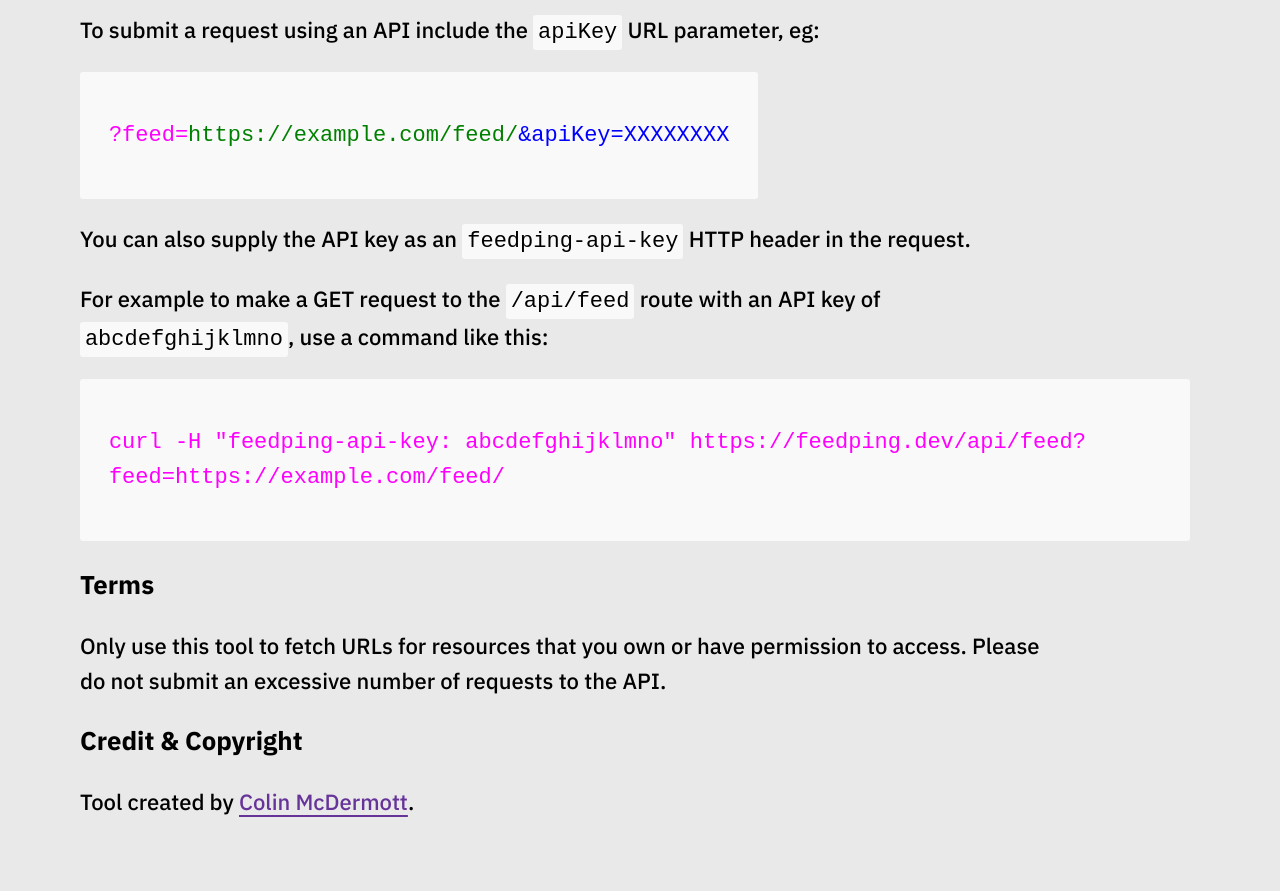
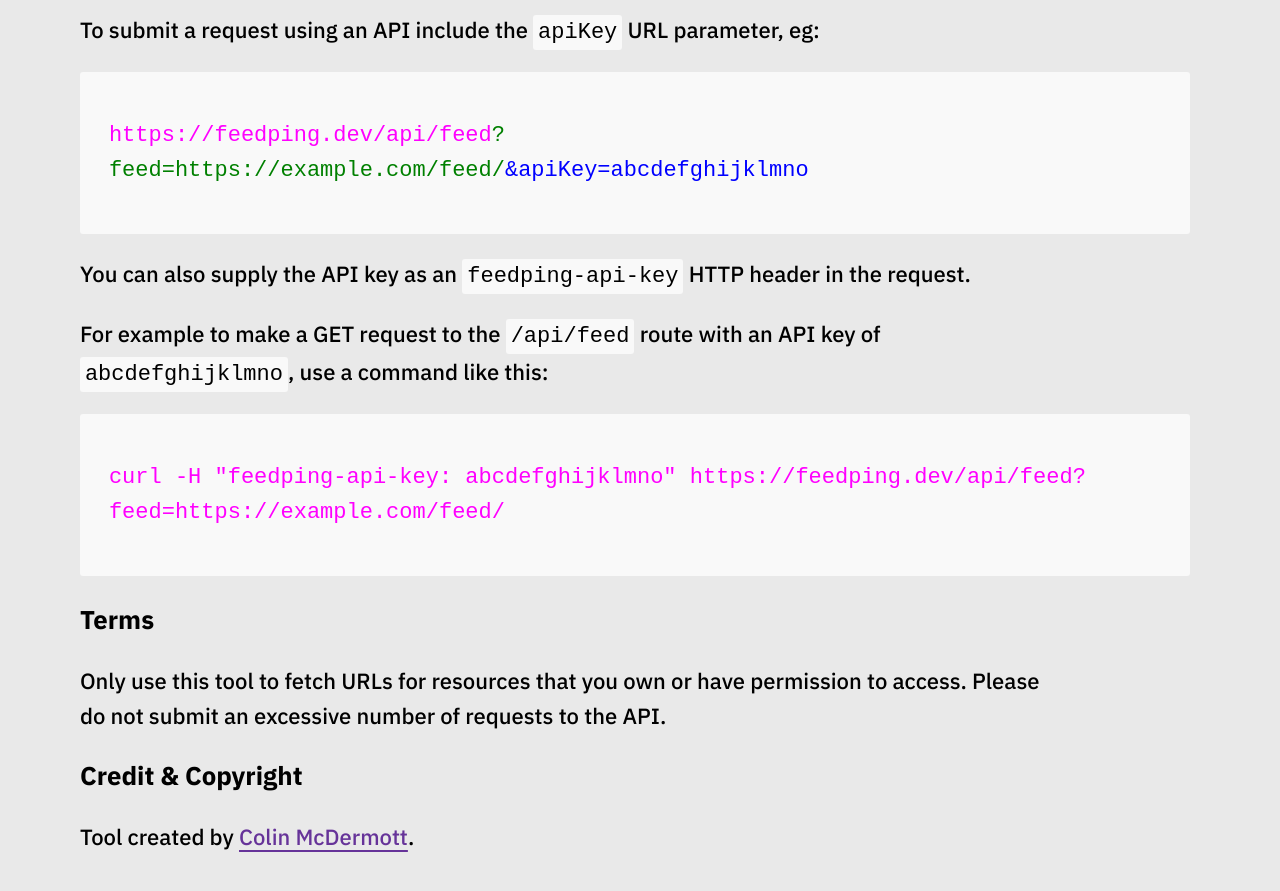
Before and after one commit to colinmcdermott/feedchecker-api, a Next.js app: page / in a window 1280 px wide. Shown: the part 2160-3051 px from the top of the page. Built offline with nearby package versions, Linux system fonts and the light colour scheme.

Commit message:
Update index.tsx

```diff
--- a/pages/index.tsx
+++ b/pages/index.tsx
@@ -156,7 +156,7 @@ function FeedChecker() {
 
         <p>To submit a request using an API include the <code>apiKey</code> URL parameter, eg:</p>
 
-        <code><pre><span>?feed=<em>https://example.com/feed/</em><em>&apiKey=XXXXXXXX</em></span></pre></code>
+        <code><pre><span>https://feedping.dev/api/feed<em>?feed=https://example.com/feed/</em><em>&apiKey=abcdefghijklmno</em></span></pre></code>
 
         <p>You can also supply the API key as an <code>feedping-api-key</code> HTTP header in the request.</p>
 
```
